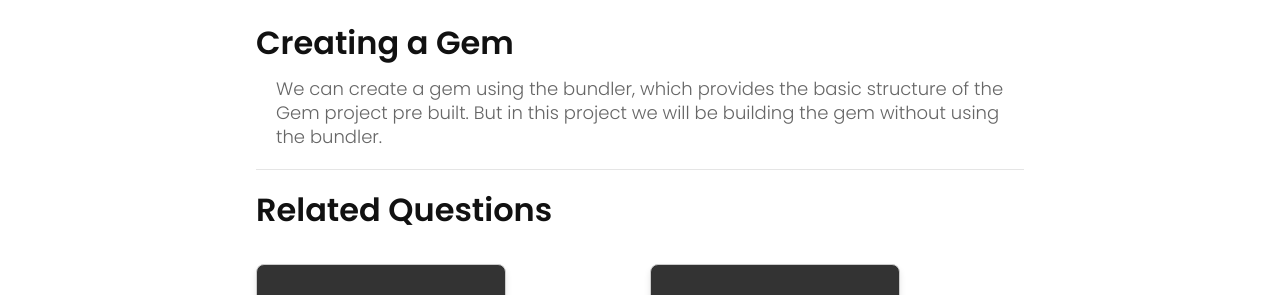
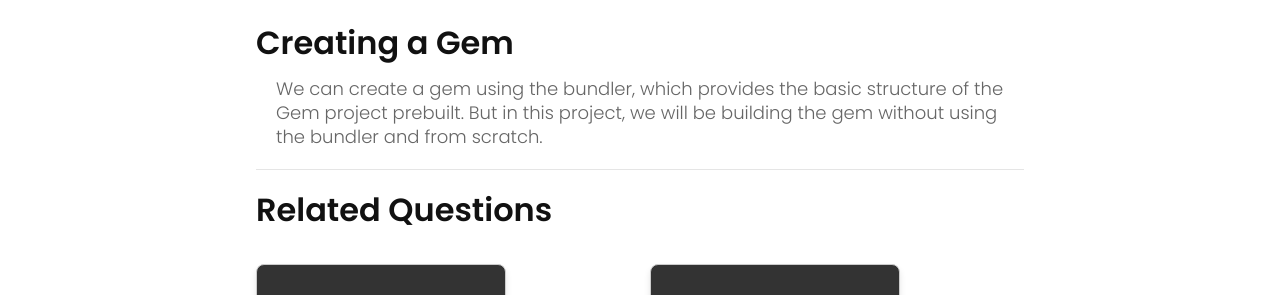
Before and after one commit to sumitpati7/blog, a Jekyll site: the page built from _posts/2024-12-13-creating-a-ruby-gem.md, in a window 1280 px wide. Shown: the part 372-667 px from the top of the page. Built offline with Jekyll 4.4.1, drawn with Linux system fonts in a browser that asks for light colours; nearby versions of some CDN libraries; some web fonts are replaced; comment, search, counter and statistics services are not loaded.

Commit message:
auto commit

```diff
--- a/_posts/2024-12-13-creating-a-ruby-gem.md
+++ b/_posts/2024-12-13-creating-a-ruby-gem.md
@@ -17,4 +17,4 @@ A Ruby Gem is a module/library that you can install and use in your ruby program
 
 ## Creating a Gem
 
-We can create a gem using the bundler, which provides the basic structure of the Gem project pre built. But in this project we will be building the gem without using the bundler.
+We can create a gem using the bundler, which provides the basic structure of the Gem project prebuilt. But in this project, we will be building the gem without using the bundler and from scratch.
```
Also changed, not shown: index.md (+4 -4 lines).
